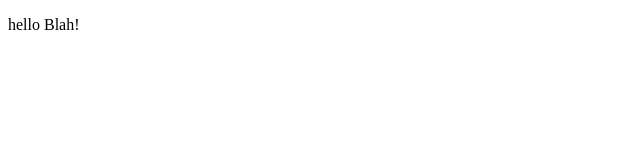
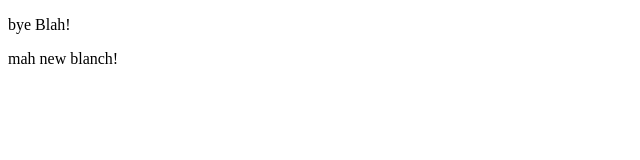
Before and after one commit to mohammedGC/dummyproject, a plain HTML site: page index.html in a window 1280 px wide. Shown: the whole page, without its empty margins (0-640 px from the left). Drawn offline with Linux system fonts and the light colour scheme.

Commit message:
blanching

```diff
--- a/index.html
+++ b/index.html
@@ -9,7 +9,8 @@
 </head>
 
 <body>
-<p> hello Blah! </p>
+<p> bye Blah! </p>
+<p> mah new blanch!</p>
 </body>
 
 </html>
```
